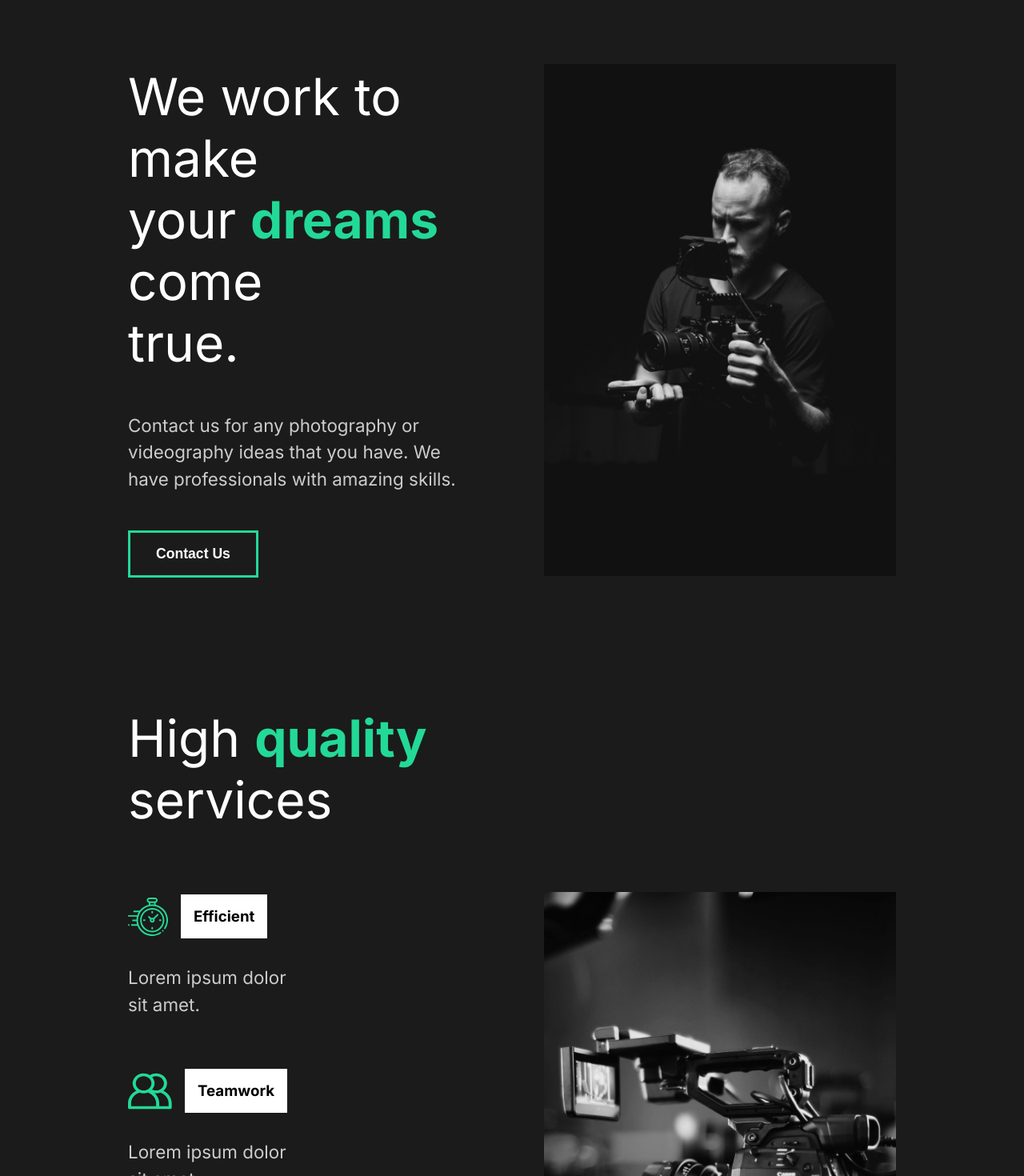
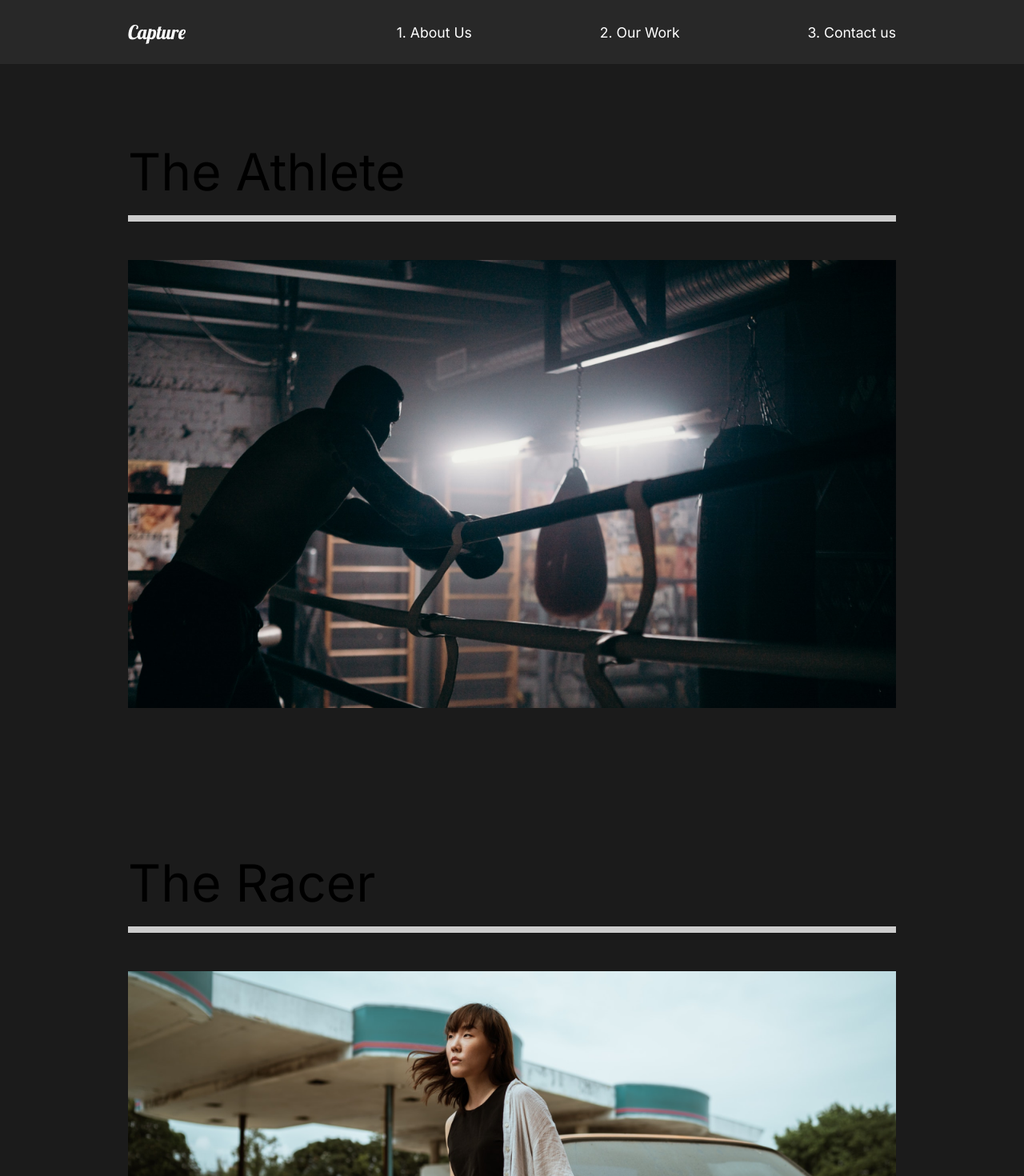
Before and after one commit to ardenc/Capture, a React (Create React App) app: page /work in a window 1280 px wide. Shown: the top 1470 px of the page at 80% size. Built offline with nearby package versions, Linux system fonts and the light colour scheme.

Commit message:
Added individual work pages and styling

```diff
--- a/public/index.html
+++ b/public/index.html
@@ -26,7 +26,7 @@
       work correctly both with client-side routing and a non-root public URL.
       Learn how to configure a non-root public URL by running `npm run build`.
     -->
-    <title>React App</title>
+    <title>Capture mock</title>
   </head>
   <body>
     <noscript>You need to enable JavaScript to run this app.</noscript>
--- a/src/App.js
+++ b/src/App.js
@@ -1,14 +1,33 @@
 import React from "react";
+import { Switch, Route } from "react-router-dom";
 //Global Styles
 import GlobalStyle from "./components/GlobalStyle";
 //import of pages
 import AboutUs from "./pages/AboutUs";
+import Nav from "./components/Nav";
+import ContactUs from "./pages/ContactUs";
+import OurWork from "./pages/OurWork";
+import MovieDetail from "./pages/MovieDetail";
 
 function App() {
   return (
     <div className="App">
       <GlobalStyle />
-      <AboutUs />
+      <Nav />
+      <Switch>
+        <Route path="/" exact>
+          <AboutUs />
+        </Route>
+        <Route path="/work" exact>
+          <OurWork />
+        </Route>
+        <Route path="/work/:id">
+          <MovieDetail />
+        </Route>
+        <Route path="/contact">
+          <ContactUs />
+        </Route>
+      </Switch>
     </div>
   );
 }
--- /dev/null
+++ b/src/components/Nav.js
@@ -0,0 +1,55 @@
+import React from "react";
+import styled from "styled-components";
+import { Link } from "react-router-dom";
+
+const Nav = () => {
+  return (
+    <StyledNav>
+      <h1>
+        <Link id="logo" to="/">
+          Capture
+        </Link>
+      </h1>
+      <ul>
+        <li>
+          <Link to="/">1. About Us</Link>
+        </li>
+        <li>
+          <Link to="/work">2. Our Work</Link>
+        </li>
+        <li>
+          <Link to="/contact">3. Contact us</Link>
+        </li>
+      </ul>
+    </StyledNav>
+  );
+};
+
+const StyledNav = styled.nav`
+  min-height: 10vh;
+  display: flex;
+  margin: auto;
+  justify-content: space-between;
+  align-items: center;
+  padding: 1rem 10rem;
+  background: #282828;
+  a {
+    color: white;
+    text-decoration: none;
+  }
+  ul {
+    display: flex;
+    list-style: none;
+  }
+  #logo {
+    font-size: 1.5rem;
+    font-family: "Lobster", cursive;
+    font-weight: lighter;
+  }
+  li {
+    padding-left: 10rem;
+    position: relative;
+  }
+`;
+
+export default Nav;
--- a/src/index.js
+++ b/src/index.js
@@ -2,10 +2,13 @@
 import ReactDOM from "react-dom";
 import App from "./App";
 import reportWebVitals from "./reportWebVitals";
+import { BrowserRouter } from "react-router-dom";
 
 ReactDOM.render(
   <React.StrictMode>
-    <App />
+    <BrowserRouter>
+      <App />
+    </BrowserRouter>
   </React.StrictMode>,
   document.getElementById("root")
 );
--- /dev/null
+++ b/src/movieState.js
@@ -0,0 +1,62 @@
+import athlete from "./img/athlete-small.png";
+import goodtimes from "./img/goodtimes-small.png";
+import theracer from "./img/theracer-small.png";
+import athlete2 from "./img/athlete2.png";
+import goodtimes2 from "./img/good-times2.jpg";
+import theracer2 from "./img/the-racer2.jpg";
+
+export const MovieState = () => {
+  return [
+    {
+      title: "The Athlete",
+      mainImg: athlete,
+      secondaryImg: athlete2,
+      url: "/work/the-athlete",
+      awards: [
+        {
+          title: "Truly A masterpiece",
+          description: "Lorem ipsum is simply dummy text of the print",
+        },
+        {
+          title: "Fresh look on a brutal sport.",
+          description:
+            "Lorem ipsum is simply dummy text of the print. Lorem ipsum is simply dummy text of the print",
+        },
+      ],
+    },
+    {
+      title: "Good Times",
+      mainImg: goodtimes,
+      secondaryImg: goodtimes2,
+      url: "/work/good-times",
+      awards: [
+        {
+          title: "Truly A masterpiece",
+          description: "Lorem ipsum is simply dummy text of the print",
+        },
+        {
+          title: "Fresh look on a brutal sport.",
+          description:
+            "Lorem ipsum is simply dummy text of the print. Lorem ipsum is simply dummy text of the print",
+        },
+      ],
+    },
+    {
+      title: "The Racer",
+      mainImg: theracer,
+      secondaryImg: theracer2,
+      url: "/work/the-racer",
+      awards: [
+        {
+          title: "Truly A masterpiece",
+          description: "Lorem ipsum is simply dummy text of the print",
+        },
+        {
+          title: "Fresh look on a brutal sport.",
+          description:
+            "Lorem ipsum is simply dummy text of the print. Lorem ipsum is simply dummy text of the print",
+        },
+      ],
+    },
+  ];
+};
--- /dev/null
+++ b/src/pages/ContactUs.js
@@ -0,0 +1,11 @@
+import React from "react";
+
+const ContactUs = () => {
+  return (
+    <div>
+      <h1>Our Contact</h1>
+    </div>
+  );
+};
+
+export default ContactUs;
--- /dev/null
+++ b/src/pages/MovieDetail.js
@@ -0,0 +1,107 @@
+import React, { useState, useEffect } from "react";
+import styled from "styled-components";
+import { useHistory } from "react-router-dom";
+import { MovieState } from "../movieState";
+
+const MovieDetail = () => {
+  const history = useHistory();
+  const url = history.location.pathname;
+  const [movies, setMovies] = useState(MovieState);
+  const [movie, setMovie] = useState(null);
+
+  useEffect(() => {
+    const currentMovie = movies.filter((stateMovie) => stateMovie.url === url);
+    setMovie(currentMovie[0]);
+  }, [movies, url]);
+
+  return (
+    <>
+      {movie && (
+        <Details>
+          <HeadLine>
+            <h2>{movie.title}</h2>
+            <img src={movie.mainImg} alt="movie" />
+          </HeadLine>
+          <Awards>
+            {movie.awards.map((award) => (
+              <Award
+                title={award.title}
+                description={award.description}
+                key={award.title}
+              />
+            ))}
+          </Awards>
+          <ImageDisplay>
+            <img src={movie.secondaryImg} alt="movie" />
+          </ImageDisplay>
+        </Details>
+      )}
+    </>
+  );
+};
+
+const Details = styled.div`
+  color: white;
+`;
+
+const HeadLine = styled.div`
+  min-height: 90vh;
+  padding-top: 20vh;
+  position: relative;
+  h2 {
+    position: absolute;
+    top: 10%;
+    left: 50%;
+    transform: translate(-50%, -10%);
+  }
+  img {
+    width: 100%;
+    height: 70vh;
+    object-fit: cover;
+  }
+`;
+
+const Awards = styled.div`
+  min-height: 80vh;
+  display: flex;
+  margin: 5rem 10rem;
+  align-items: center;
+  justify-content: space-around;
+`;
+
+const AwardStyle = styled.div`
+  padding: 5rem;
+  h3 {
+    font-size: 2rem;
+  }
+  .line {
+    width: 100%;
+    background: #23d997;
+    height: 0.5rem;
+    margin: 1rem 0rem;
+  }
+  p {
+    padding: 2rem 0rem;
+  }
+`;
+
+const ImageDisplay = styled.div`
+  min-height: 50vh;
+  img {
+    width: 100%;
+    height: 100vh;
+    object-fit: cover;
+  }
+`;
+
+const Award = ({ title, description }) => {
+  return (
+    <AwardStyle>
+      <h3>{title}</h3>
+      <div className="line"></div>
+      <p>{description}</p>
+    </AwardStyle>
+  );
+};
+
+export default MovieDetail;
--- /dev/null
+++ b/src/pages/OurWork.js
@@ -0,0 +1,60 @@
+import React from "react";
+import styled from "styled-components";
+import { Link } from "react-router-dom";
+//Images
+import athlete from "../img/athlete-small.png";
+import theracer from "../img/theracer-small.png";
+import goodtimes from "../img/goodtimes-small.png";
+
+const OurWork = () => {
+  return (
+    <Work>
+      <Movie>
+        <h2>The Athlete</h2>
+        <div className="line"></div>
+        <Link to="/work/the-athlete">
+          <img src={athlete} alt="athlete" />
+        </Link>
+      </Movie>
+      <Movie>
+        <h2>The Racer</h2>
+        <div className="line"></div>
+        <Link to="/work/the-racer">
+          <img src={theracer} alt="the racer" />
+        </Link>
+      </Movie>
+      <Movie>
+        <h2>Good times</h2>
+        <div className="line"></div>
+        <Link to="/work/good-times">
+          <img src={goodtimes} alt="goodtimes" />
+        </Link>
+      </Movie>
+    </Work>
+  );
+};
+
+const Work = styled.div`
+  min-height: 100vh;
+  overflow: hidden;
+  padding: 5rem 10rem;
+  h2 {
+    padding: 1rem 0rem;
+  }
+`;
+
+const Movie = styled.div`
+  padding-bottom: 10rem;
+  .line {
+    height: 0.5rem;
+    background: #cccccc;
+    margin-bottom: 3rem;
+  }
+  img {
+    width: 100%;
+    height: 70vh;
+    object-fit: cover;
+  }
+`;
+
+export default OurWork;
```
